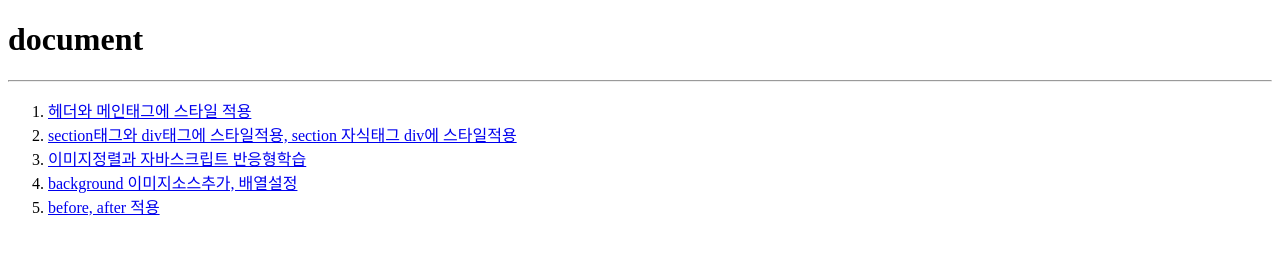
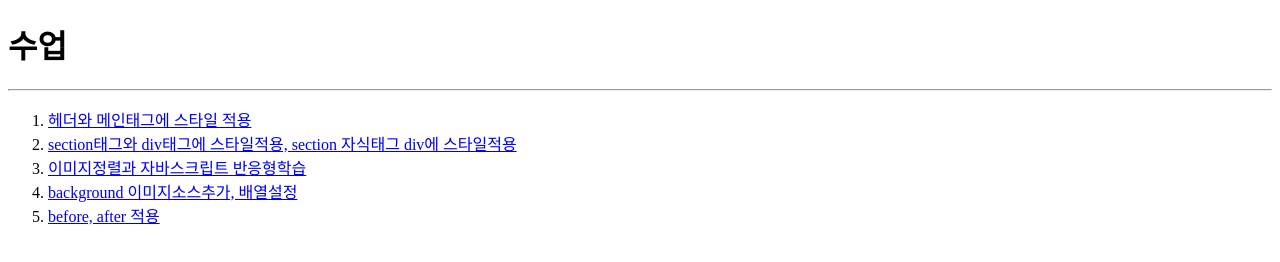
Before and after one commit to Kanguijin/kanguijin.github.io, a plain HTML site: page index.html in a window 1280 px wide. Drawn offline with Linux system fonts and the light colour scheme.

Commit message:
Add files via upload

```diff
--- a/index.html
+++ b/index.html
@@ -5,11 +5,11 @@
     <meta charset="UTF-8">
     <meta http-equiv="X-UA-Compatible" content="IE=edge">
     <meta name="viewport" content="width=device-width, initial-scale=1.0">
-    <title>Document</title>
+    <title>수업</title>
 </head>
 
 <body>
-    <h1>document</h1>
+    <h1>수업</h1>
 
     <hr>
 
```
